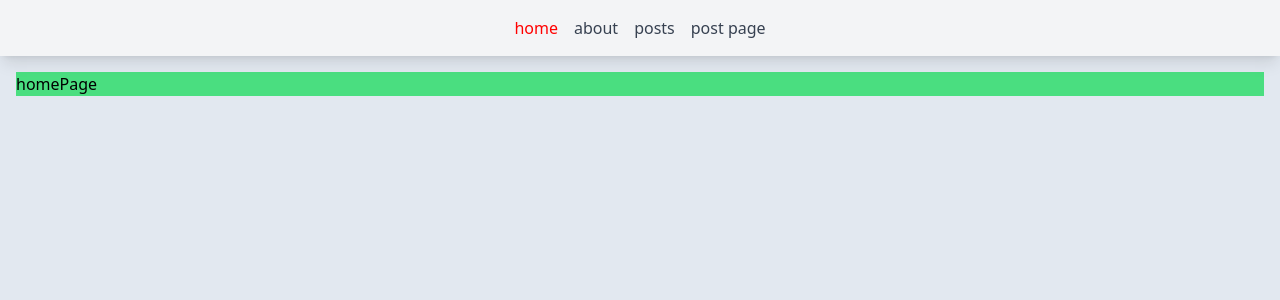
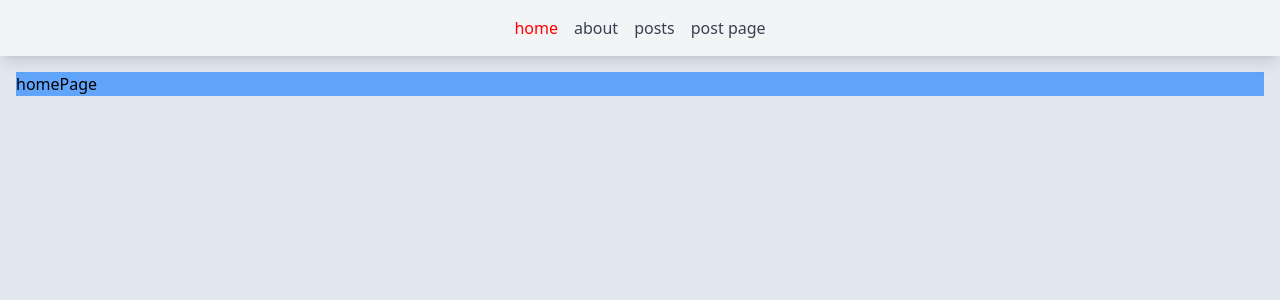
Before and after one commit to pheelgit/react-firebase, a React (Create React App) app: page / in a window 1280 px wide. Shown: the top 300 px of the page. Built offline with nearby package versions, Linux system fonts and the light colour scheme.

Commit message:
test vercel

```diff
--- a/src/layout/pages/Homepage/Homepage.module.css
+++ b/src/layout/pages/Homepage/Homepage.module.css
@@ -1,3 +1,3 @@
 .homePage {
-	@apply bg-green-400 grid grid-cols-4;
+	@apply bg-blue-400 grid grid-cols-4;
 }
```
